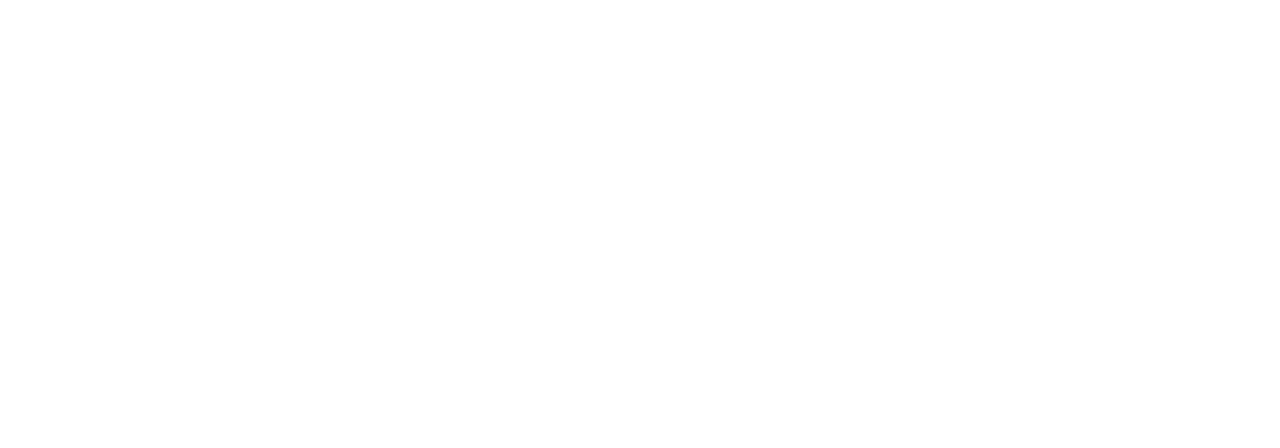
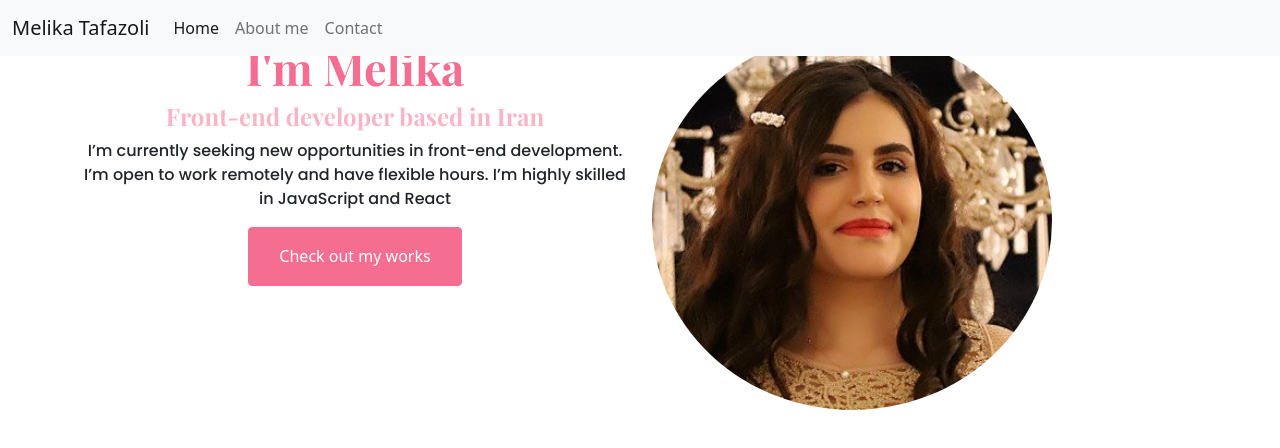
Before and after one commit to melika760/portfolio-project, a plain HTML site: page about.html in a window 1280 px wide. Drawn offline with nearby package versions, Linux system fonts and the light colour scheme.

Commit message:
added navbar

```diff
--- a/about.html
+++ b/about.html
@@ -15,6 +15,51 @@
 <script src="https://cdn.jsdelivr.net/npm/bootstrap@5.2.0-beta1/dist/js/bootstrap.bundle.min.js" integrity="sha384-pprn3073KE6tl6bjs2QrFaJGz5/SUsLqktiwsUTF55Jfv3qYSDhgCecCxMW52nD2" crossorigin="anonymous"></script>
 </head>
 <body>
+    <nav class="navbar navbar-expand-lg bg-light fixed-top">
+        <div class="container-fluid">
+          <a class="navbar-brand" href="index.html">Melika Tafazoli</a>
+          <button
+            class="navbar-toggler"
+            type="button"
+            data-bs-toggle="collapse"
+            data-bs-target="#navbarNav"
+            aria-controls="navbarNav"
+            aria-expanded="false"
+            aria-label="Toggle navigation"
+          >
+            <span class="navbar-toggler-icon"></span>
+          </button>
+          <div class="collapse navbar-collapse" id="navbarNav">
+            <ul class="navbar-nav">
+              <li class="nav-item">
+                <a class="nav-link active" aria-current="page" href="#">Home</a>
+              </li>
+              <li class="nav-item">
+                <a class="nav-link" href="/about.html">About me</a>
+              </li>
+              <li class="nav-item">
+                <a class="nav-link" href="/about.html#contact">Contact</a>
+              </li>
+            </ul>
+          </div>
+        </div>
+      </nav>
 
+    <div class="container mt-3">
+    <div class="row">
+        <div class="col-md-6 text-center">
+            <p class="mb-0">Hello world!</p>
+            <h2>I'm Melika</h2>
+            <h1>Front-end developer based in Iran</h1>
+            <p class="text-justify">
+                I’m currently seeking new opportunities in front-end development. I’m open to work remotely and have flexible hours. I’m highly skilled in JavaScript and React
+            </p>
+            <a href="#" class="btn btn-work">Check out my works</a>
+        </div>
+        <div class="col-md-6">
+            <img src="/images/photo_2022-06-11_07-54-2.jpg" alt="" class="img-fluid mt-3">
+        </div>
+    </div>
+</div>
 </body>
 </html>
--- a/aboutstyle.css
+++ b/aboutstyle.css
@@ -0,0 +1,50 @@
+:root{
+    --primary-color:#F7F5F2;
+    --secondary-color:#F56D91;
+    --third-color:#cec3b1;
+    --default-font:"Poppins", sans-serif;
+    --header-font:"Playfair Display", serif
+}
+@media only screen and (max-width : 992px) {
+    h2{
+        font-size:44px !important
+    }
+    p{
+        line-height: 1.5rem !important;
+    }
+}
+h1,h2{
+    font-family: var(--header-font);
+}
+p{
+    font-family: var(--default-font);
+
+}
+img{
+    border-radius:50%;
+    width: 400px;
+}
+.container h1{
+    font-size: 24px;
+    opacity: 50%;
+    color: var(--secondary-color);
+}
+.container h2{
+    text-transform: capitalize;
+    font-size: 45px;
+    color: var(--secondary-color);
+
+}
+
+.container .btn-work{
+    color:white;
+    line-height: 27px;
+    padding: 15px 30px;
+    background-color:  var(--secondary-color);
+    border:1px solid var(--secondary-color);
+    border-radius: 4px;
+}
+.container .btn-work:hover{
+    border:1px solid var(--secondary-color);
+    color: var(--secondary-color);
+}
```
Also changed, not shown: images/photo_2022-06-11_07-54-2.jpg (added).
